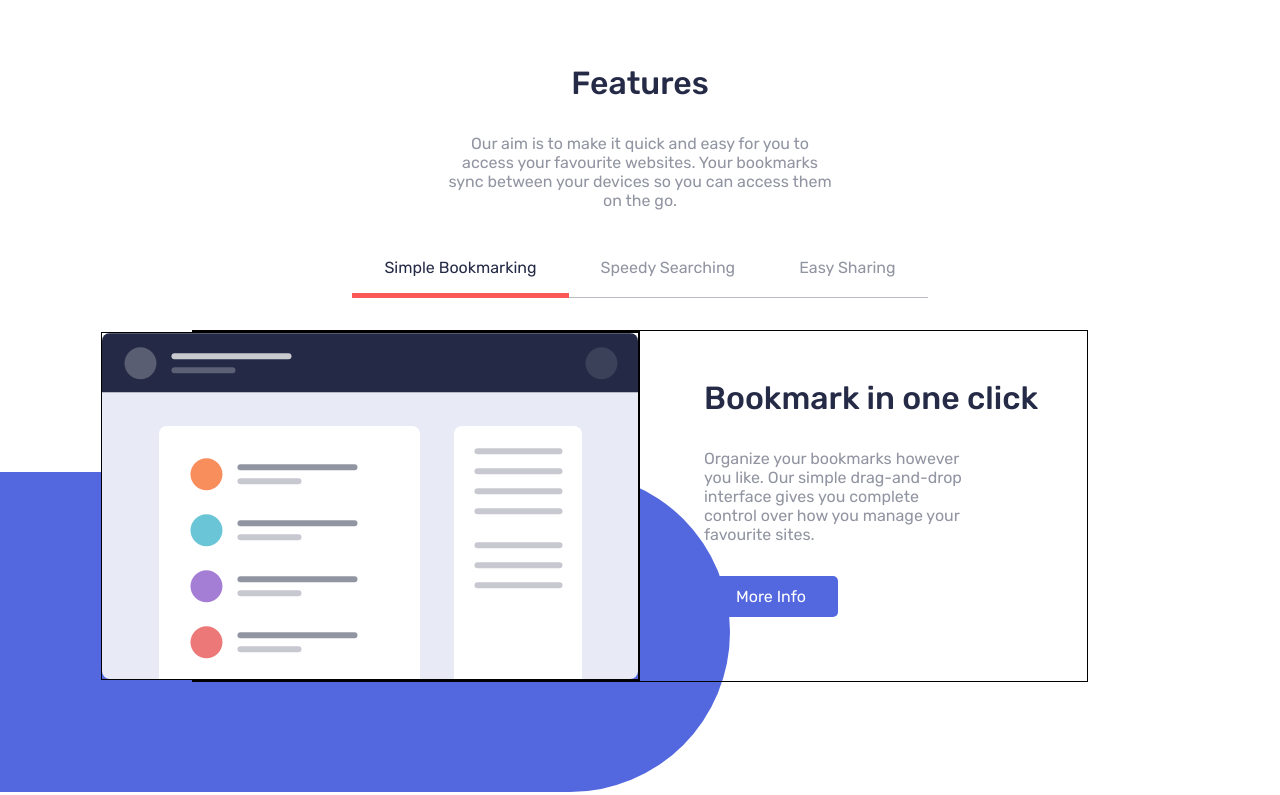
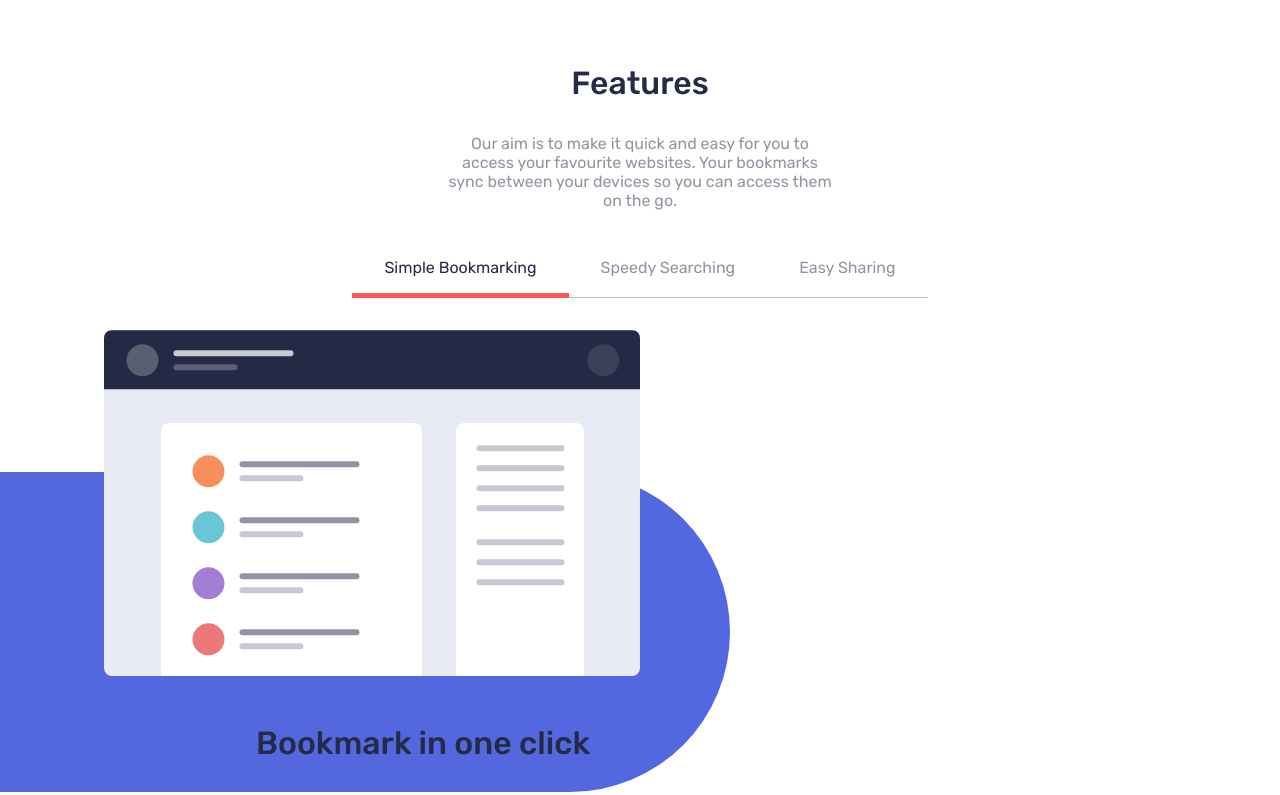
Before and after one commit to SaiPradeepti/Frontendmentor-Challenges, a React (Create React App) app in the folder 05bookmark-landing-page/: page / in a window 1280 px wide. Shown: the top 795 px of the page. Built offline with nearby package versions, Linux system fonts and the light colour scheme.

Commit message:
Adding React Reveal animations

```diff
--- a/05bookmark-landing-page/package.json
+++ b/05bookmark-landing-page/package.json
@@ -9,6 +9,7 @@
     "node-sass": "^5.0.0",
     "react": "^17.0.2",
     "react-dom": "^17.0.2",
+    "react-reveal": "^1.2.2",
     "react-scripts": "4.0.3",
     "web-vitals": "^1.1.1"
   },
--- a/05bookmark-landing-page/src/components/Features.js
+++ b/05bookmark-landing-page/src/components/Features.js
@@ -1,6 +1,7 @@
 import React,{ useState } from 'react'
 import data from '../data/featuresData'
-import '../scss/main.scss'
+// import '../scss/main.scss'
+import Fade from 'react-reveal/Fade';
 
 const Features = () => {
     const [value,setValue] = useState(0);
@@ -23,13 +24,17 @@ const Features = () => {
             </div>
             <div className="featureTab">
                 <div className="featureTab__img">
+                    <Fade left spy={value} appear distance='100px'>
                         <img src={img} alt={feature}/>
+                    </Fade>
                 </div>
+                <Fade spy={value} appear>
                     <div className="featureTab__details">
                         <div className="featureTab__title">{title}</div>
                         <div className="featureTab__desc">{desc}</div>
                         <div className="featureTab__btn">More Info</div>
                     </div>
+                </Fade>
             </div>
         </div>
     )
--- a/05bookmark-landing-page/src/scss/_features.scss
+++ b/05bookmark-landing-page/src/scss/_features.scss
@@ -52,25 +52,17 @@
   display: flex;
   width: 70%;
   justify-content: center;
-  border: 1px solid black;
 
   #{&}__img {
     width: 50%;
     display: flex;
-    // align-items: center;
     justify-content: flex-end;
-    border: 1px solid black;
-
-    img {
-      border: 1px solid black;
-    }
   }
 
   #{&}__details {
     width: 50%;
     padding-top: 3rem;
     padding-left: 4rem;
-    // height: 100%;
     display: flex;
     flex-direction: column;
     align-items: flex-start;
@@ -89,4 +81,8 @@
   #{&}__btn {
     @include btn($clr-blue);
   }
+
+  @include responsive(1300px) {
+    flex-direction: column;
+  }
 }
--- a/05bookmark-landing-page/src/scss/main.scss
+++ b/05bookmark-landing-page/src/scss/main.scss
@@ -1,2 +1,8 @@
 @import "./config";
 @import "./features";
+
+@mixin responsive($width) {
+  @media (max-width: $width) {
+    @content;
+  }
+}
```
Also changed, not shown: 1 other file (tests, documents, lock files or other folders). Lines whose indentation alone changed are shown as unchanged.
